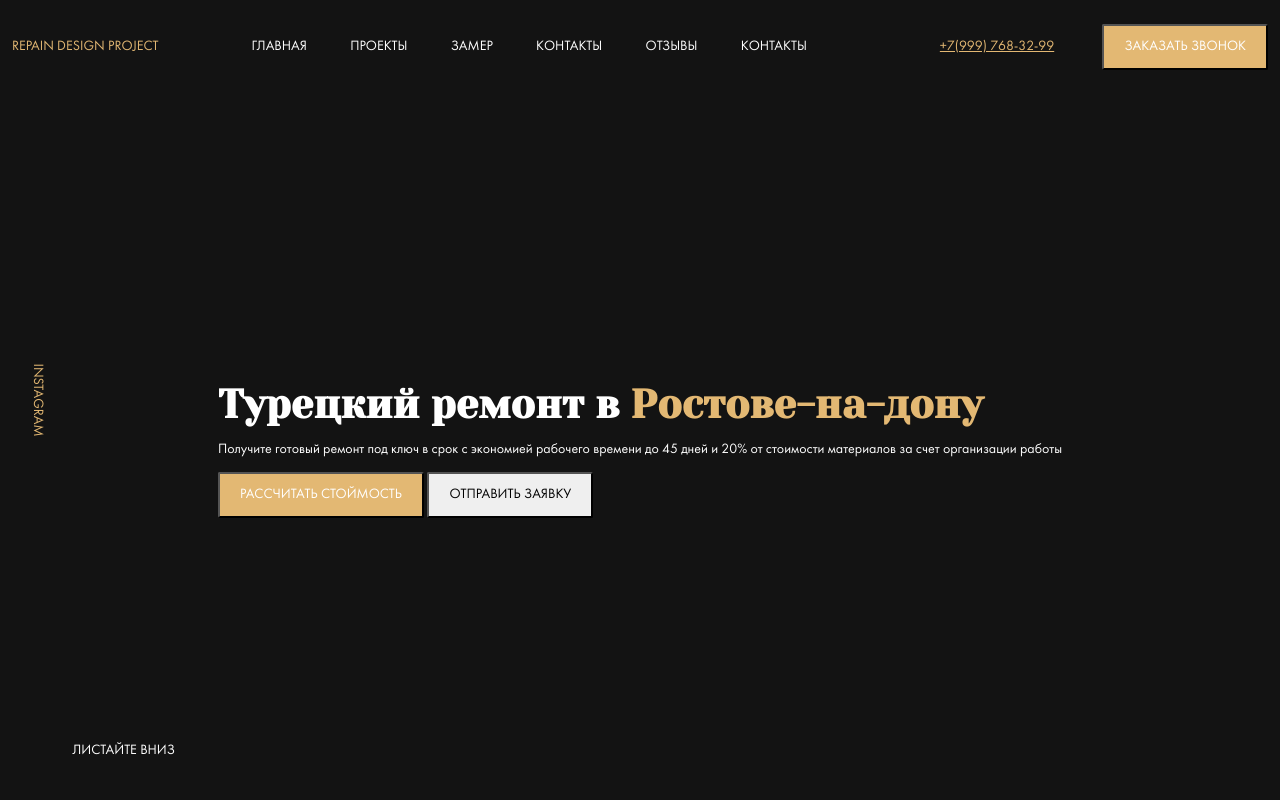
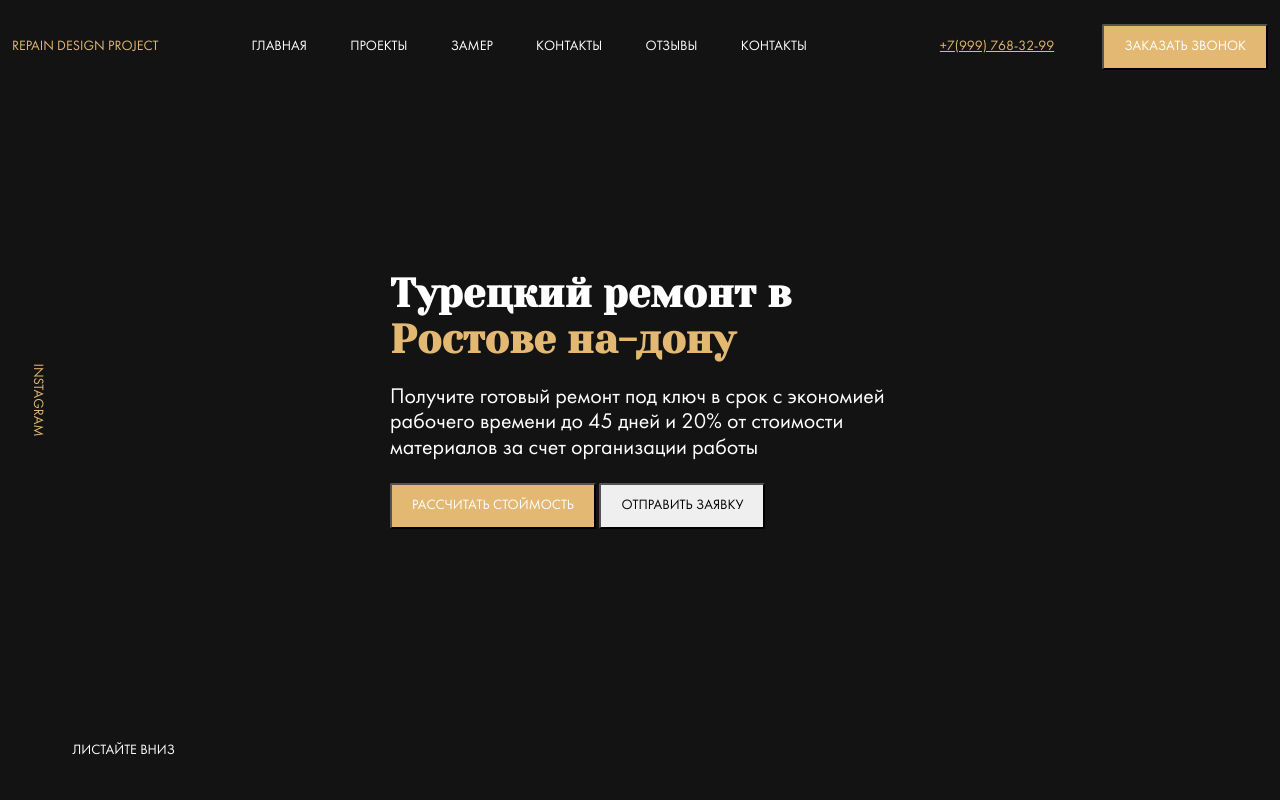
Before and after one commit to Kiss1414/repair-design, a website: page index.html in a window 1280 px wide. Drawn offline with Linux system fonts and the light colour scheme; files whose address does not match are found by name.

Commit message:
изменили заголовок и блок с текстом

```diff
--- a/index.html
+++ b/index.html
@@ -38,8 +38,8 @@
         <a href="#" class="instagram__link">Instagram</a>
       </div>
       <div class="container">
-        <div class="hero_content">
-          <h1 class=" title hero__title">Tурецкий ремонт в <span class="title--primary">Ростове-на-дону</span></h1>
+        <div class="hero__content">
+          <h1 class=" title hero__title">Tурецкий ремонт в <br><span class="title--primary">Ростове на-дону</span></h1>
           <p class="hero__text">Получите готовый ремонт под ключ в срок с экономией рабочего времени до 45 дней и 20% от
             стоимости материалов за счет организации работы</p>
           <button class="button hero__buttom button--primary">Рассчитать стоймость</button>
--- a/sass/templates/_hero.sass
+++ b/sass/templates/_hero.sass
@@ -4,7 +4,7 @@
  flex-direction: column
  justify-content: center
  align-items: center
- padding-top: 100px
+ padding-top: 100pxc
  background: $dark url('../img/hero-bg.jpg') no-repeat center / cover
  height: 100vh
  color: $light
@@ -14,6 +14,11 @@
   top: 0
   max-width: 80px
   height: 100%
+ &__content
+   max-width: 630px
+ &__text
+   font-size: 22px
+   max-width: 500px
  &__scroll-down
    position: absolute
    display: flex
```
Also changed, not shown: css/style.css.
